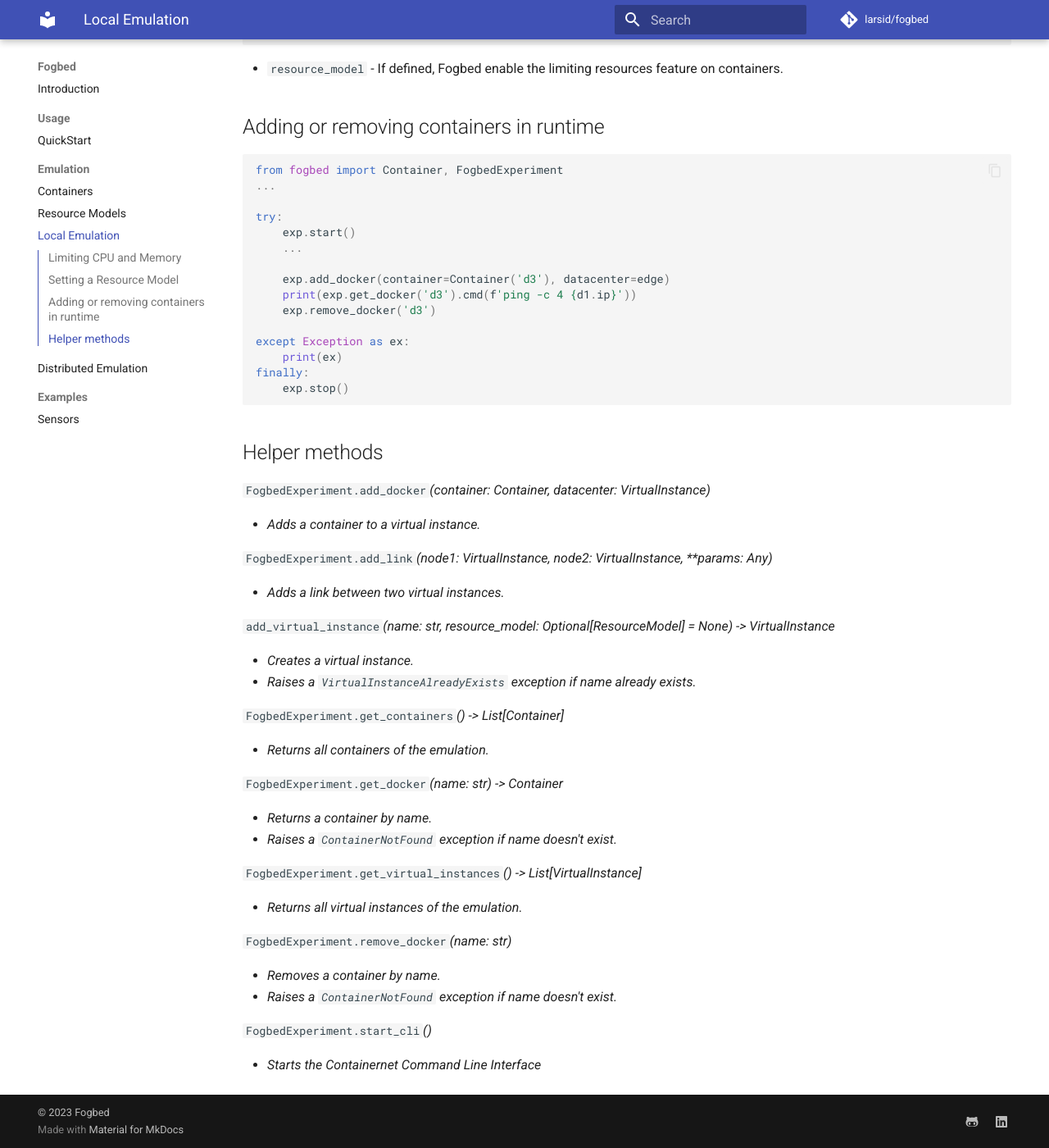
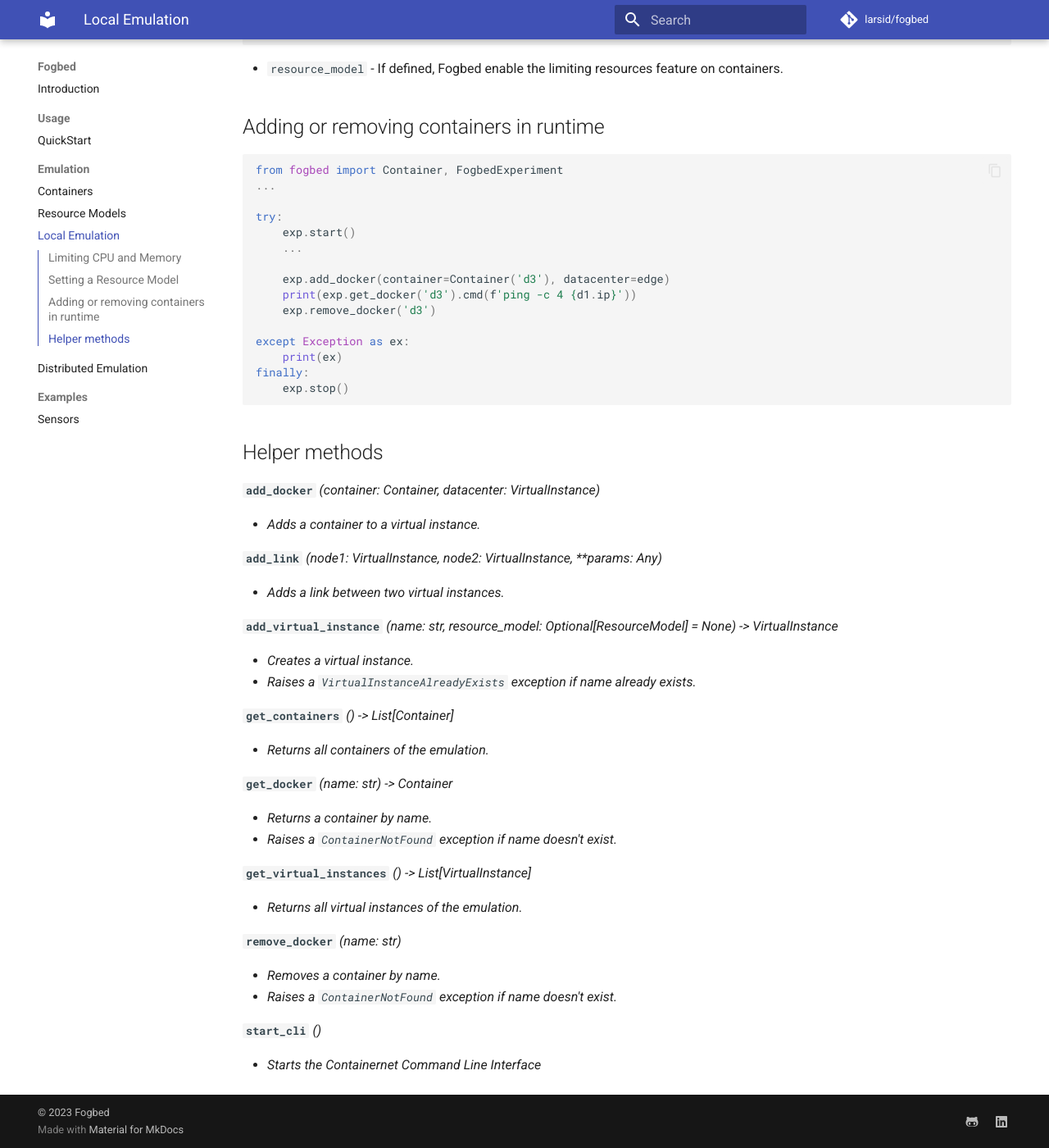
Before and after one commit to larsid/fogbed, an MkDocs documentation site: the page built from docs/local_emulation.md, in a window 1280 px wide and 1400 px high, scrolled down 1118 px. Shown: the whole window at 82% size. Built offline with MkDocs 1.6.1 and Material for MkDocs 9.7.7, drawn with Linux system fonts in a browser that asks for light colours; comment, search, counter and statistics services are not loaded.

Commit message:
docs: update documentation

````diff
--- a/docs/local_emulation.md
+++ b/docs/local_emulation.md
@@ -70,45 +70,59 @@
 ```
 
 ## Helper methods
-`FogbedExperiment.add_docker`<i>(container: Container, datacenter: VirtualInstance)
+<b>`add_docker`</b>
+<i>(container: Container, datacenter: VirtualInstance)
 
 * Adds a container to a virtual instance.
 </i>
 
-`FogbedExperiment.add_link`<i>(node1: VirtualInstance, node2: VirtualInstance, **params: Any)
+
+<b>`add_link`</b>
+<i>(node1: VirtualInstance, node2: VirtualInstance, **params: Any)
 
 * Adds a link between two virtual instances.
 </i>
 
-`add_virtual_instance`<i>(name: str, resource_model: Optional[ResourceModel] = None) -> VirtualInstance
+
+<b>`add_virtual_instance`</b>
+<i>(name: str, resource_model: Optional[ResourceModel] = None) -> VirtualInstance
 
 * Creates a virtual instance.
 * Raises a `VirtualInstanceAlreadyExists` exception if name already exists.
 </i>
 
-`FogbedExperiment.get_containers`<i>() -> List[Container]
+
+<b>`get_containers`</b>
+<i>() -> List[Container]
 
 * Returns all containers of the emulation.
 </i>
 
-`FogbedExperiment.get_docker`<i>(name: str) -> Container
+
+<b>`get_docker`</b>
+<i>(name: str) -> Container
 
 * Returns a container by name.
 * Raises a `ContainerNotFound` exception if name doesn't exist.
 </i>
 
-`FogbedExperiment.get_virtual_instances`<i>() -> List[VirtualInstance]
+
+<b>`get_virtual_instances`</b>
+<i>() -> List[VirtualInstance]
 
 * Returns all virtual instances of the emulation.
 </i>
 
-`FogbedExperiment.remove_docker`<i>(name: str)
+
+<b>`remove_docker`</b>
+<i>(name: str)
 
 * Removes a container by name.
 * Raises a `ContainerNotFound` exception if name doesn't exist.
 </i>
 
-`FogbedExperiment.start_cli`<i>()
+<b>`start_cli`</b>
+<i>()
 
 * Starts the Containernet Command Line Interface
 </i>
````
